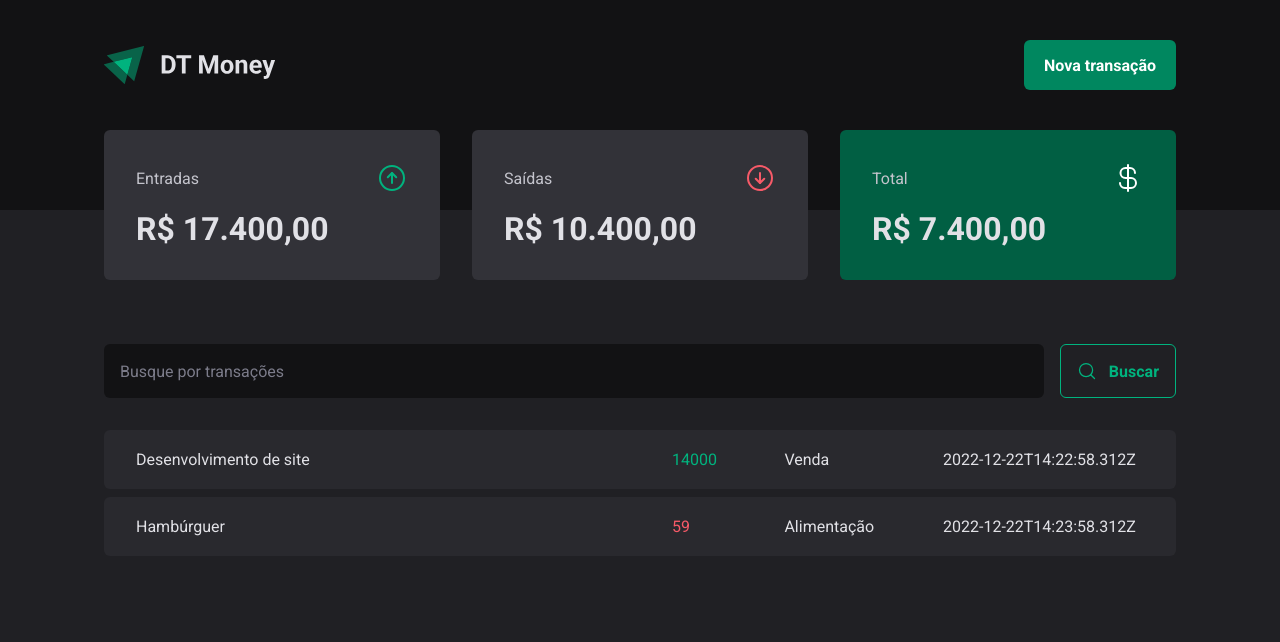
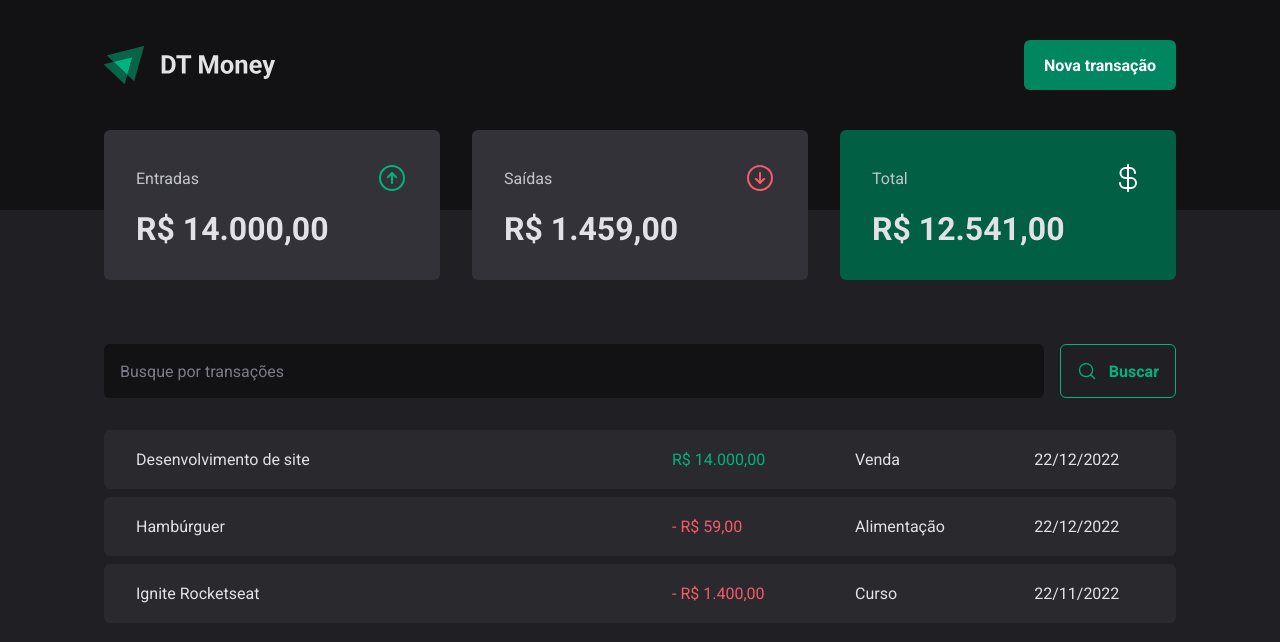
Before and after one commit to CtsLucas/DT-Money, a React (Vite) app: page / in a window 1280 px wide. Shown: the top 642 px of the page. Built offline with nearby package versions, Linux system fonts and the light colour scheme; data requests are answered from the project's data file.

Commit message:
feat: TransactionsContext created

```diff
--- a/server.json
+++ b/server.json
@@ -15,6 +15,14 @@
       "category": "Alimentação",
       "price": 59,
       "createdAt": "2022-12-22T14:23:58.312Z"
+    },
+    {
+      "id": 3,
+      "description": "Ignite Rocketseat",
+      "type": "outcome",
+      "category": "Curso",
+      "price": 1400,
+      "createdAt": "2022-11-22T14:23:58.312Z"
     }
   ]
 }
--- a/src/App.tsx
+++ b/src/App.tsx
@@ -1,4 +1,5 @@
 import { ThemeProvider } from 'styled-components';
+import { TransactionsProvider } from './contexts/TransactionContext';
 import { Transaction } from './pages/Transactions';
 import { GlobalStyles } from './styles/global';
 import { defaultTheme } from './styles/themes/defaut';
@@ -8,7 +9,9 @@ export function App() {
     <ThemeProvider theme={defaultTheme}>
       <GlobalStyles />
 
-      <Transaction />
+      <TransactionsProvider>
+        <Transaction />
+      </TransactionsProvider>
     </ThemeProvider>
   );
 }
--- a/src/components/Summary/index.tsx
+++ b/src/components/Summary/index.tsx
@@ -1,10 +1,30 @@
+import { useContext } from 'react';
 import { useTheme } from 'styled-components';
 import { ArrowCircleDown, ArrowCircleUp, CurrencyDollar } from 'phosphor-react';
 
+import { TransactionsContext } from '../../contexts/TransactionContext';
+
 import { SummaryCard, SummaryContainer } from './styles';
+import { priceFormatter } from '../../utils/formatter';
 
 export function Summary() {
   const theme = useTheme();
+  const { transactions } = useContext(TransactionsContext);
+
+  const summary = transactions.reduce(
+    (acc, transaction) => {
+      if (transaction.type === 'income') {
+        acc.income += transaction.price;
+        acc.total += transaction.price;
+      } else {
+        acc.outcome += transaction.price;
+        acc.total -= transaction.price;
+      }
+
+      return acc;
+    },
+    { income: 0, outcome: 0, total: 0 }
+  );
 
   return (
     <SummaryContainer>
@@ -14,7 +34,7 @@ export function Summary() {
           <ArrowCircleUp size={32} color={theme['green-300']} />
         </header>
 
-        <strong>R$ 17.400,00</strong>
+        <strong>{priceFormatter.format(summary.income)}</strong>
       </SummaryCard>
 
       <SummaryCard>
@@ -23,16 +43,16 @@ export function Summary() {
           <ArrowCircleDown size={32} color={theme['red-300']} />
         </header>
 
-        <strong>R$ 10.400,00</strong>
+        <strong>{priceFormatter.format(summary.outcome)}</strong>
       </SummaryCard>
 
-      <SummaryCard variant='green'>
+      <SummaryCard variant="green">
         <header>
           <span>Total</span>
           <CurrencyDollar size={32} color={theme.white} />
         </header>
 
-        <strong>R$ 7.400,00</strong>
+        <strong>{priceFormatter.format(summary.total)}</strong>
       </SummaryCard>
     </SummaryContainer>
   );
--- /dev/null
+++ b/src/contexts/TransactionContext.tsx
@@ -0,0 +1,44 @@
+import { createContext, ReactNode, useEffect, useState } from 'react';
+
+export interface Transaction {
+  id: number;
+  description: string;
+  type: 'income' | 'outcome';
+  category: string;
+  price: number;
+  createdAt: string;
+}
+
+interface TransactionContextType {
+  transactions: Transaction[];
+}
+
+export const TransactionsContext = createContext({} as TransactionContextType);
+
+interface TransactionsProviderProps {
+  children: ReactNode;
+}
+
+export function TransactionsProvider({ children }: TransactionsProviderProps) {
+  const [transactions, setTransactions] = useState<Transaction[]>([]);
+
+  async function loadTransactions() {
+    const response = await fetch('http://localhost:3000/transactions');
+    const data = await response.json();
+    setTransactions(data);
+  }
+
+  useEffect(() => {
+    loadTransactions();
+  }, []);
+
+  return (
+    <TransactionsContext.Provider
+      value={{
+        transactions,
+      }}
+    >
+      {children}
+    </TransactionsContext.Provider>
+  );
+}
--- a/src/pages/Transactions/index.tsx
+++ b/src/pages/Transactions/index.tsx
@@ -1,4 +1,8 @@
-import { useEffect, useState } from 'react';
+import { useContext } from 'react';
+
+import { TransactionsContext } from '../../contexts/TransactionContext';
+import { dateFormatter, priceFormatter } from '../../utils/formatter';
+
 import { Header } from '../../components/Header';
 import { Summary } from '../../components/Summary';
 import { SearchForm } from './components/SearchForm';
@@ -9,27 +13,8 @@ import {
   TransactionsTable,
 } from './styles';
 
-interface Transaction {
-  id: number;
-  description: string;
-  type: 'income' | 'outcome';
-  category: string;
-  price: number;
-  createdAt: string;
-}
-
 export function Transaction() {
-  const [transaction, setTransaction] = useState<Transaction[]>([]);
-
-  async function loadTransactions() {
-    const response = await fetch('http://localhost:3000/transactions');
-    const data = await response.json();
-    setTransaction(data);
-  }
-
-  useEffect(() => {
-    loadTransactions();
-  }, []);
+  const { transactions } = useContext(TransactionsContext);
 
   return (
     <>
@@ -40,17 +25,20 @@ export function Transaction() {
         <SearchForm />
         <TransactionsTable>
           <tbody>
-            {transaction.map((transaction) => {
+            {transactions.map((transaction) => {
               return (
                 <tr key={transaction.id}>
                   <td>{transaction.description}</td>
                   <td>
                     <PriceHighLight variant={transaction.type}>
-                      {transaction.price}
+                      {transaction.type === 'outcome' && '- '}
+                      {priceFormatter.format(transaction.price)}
                     </PriceHighLight>
                   </td>
                   <td>{transaction.category}</td>
-                  <td>{transaction.createdAt}</td>
+                  <td>
+                    {dateFormatter.format(new Date(transaction.createdAt))}
+                  </td>
                 </tr>
               );
             })}
--- /dev/null
+++ b/src/utils/formatter.ts
@@ -0,0 +1,6 @@
+export const dateFormatter = new Intl.DateTimeFormat('pt-BR');
+
+export const priceFormatter = new Intl.NumberFormat('pt-BR', {
+  style: 'currency',
+  currency: 'BRL',
+});
```
